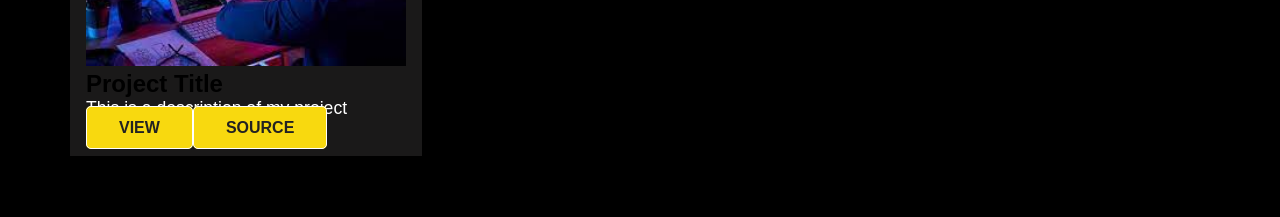
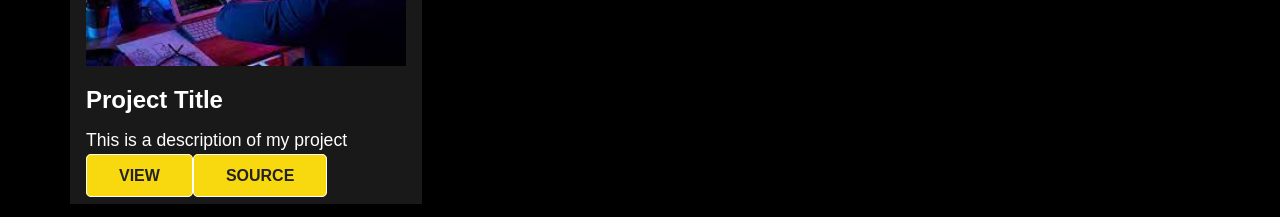
Before and after one commit to Sammy3000/my-portfolio, a React (Create React App) app: page /projects in a window 1280 px wide. Shown: the part 683-900 px from the top of the page. Built offline with nearby package versions, Linux system fonts and the light colour scheme.

Commit message:
Modify project texts

```diff
--- a/src/components/WorkCard.css
+++ b/src/components/WorkCard.css
@@ -17,6 +17,15 @@
 .project-card img {
   width: 100%;
 }
+.project-title {
+  color: #fff;
+  padding: 1rem 0;
+}
+.project-details p {
+  padding-bottom: 1rem;
+  font-size: 1.1rem;
+  text-align: justify;
+}
 
 @media screen and (max-width: 740px) {
   .project-container {
```
